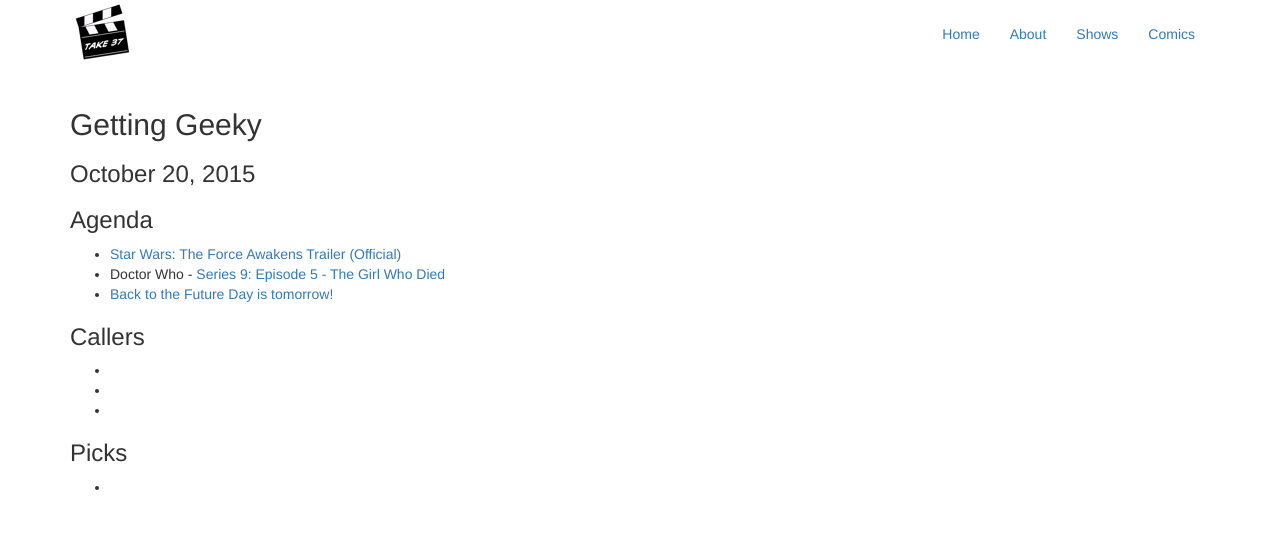
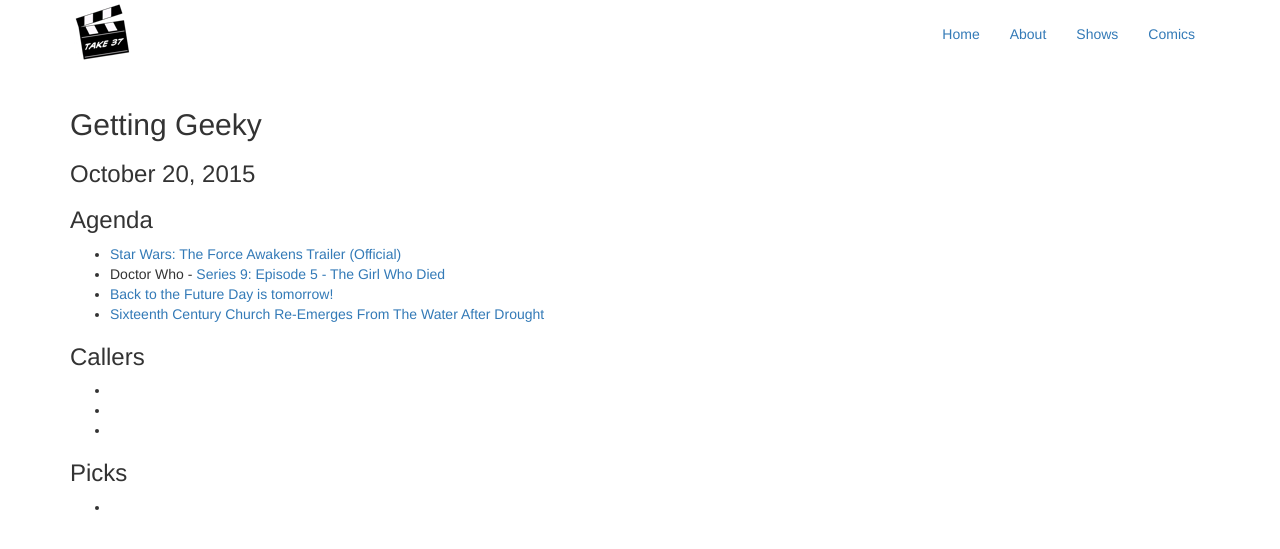
Before and after one commit to MirandaJanell/Take37, a Jekyll site: the page built from _posts/getting-geeky/2015-10-20-20151020.md, in a window 1280 px wide. Shown: the top 549 px of the page. Built offline with Jekyll 4.4.1, drawn with Linux system fonts in a browser that asks for light colours.

Commit message:
Added drought story to the agenda.

```diff
--- a/_posts/getting-geeky/2015-10-20-20151020.md
+++ b/_posts/getting-geeky/2015-10-20-20151020.md
@@ -10,6 +10,7 @@
 * [Star Wars: The Force Awakens Trailer (Official)](https://youtu.be/sGbxmsDFVnE)
 * Doctor Who - [Series 9: Episode 5 - The Girl Who Died](http://www.bbcamerica.com/doctor-who/guide/season-9/episode-5/)
 * [Back to the Future Day is tomorrow!](http://www.october212015.com/)
+* [Sixteenth Century Church Re-Emerges From The Water After Drought](http://www.iflscience.com/environment/sixteenth-century-church-reemerges-mexican-reservoir)
 
 ### Callers
 *
```
